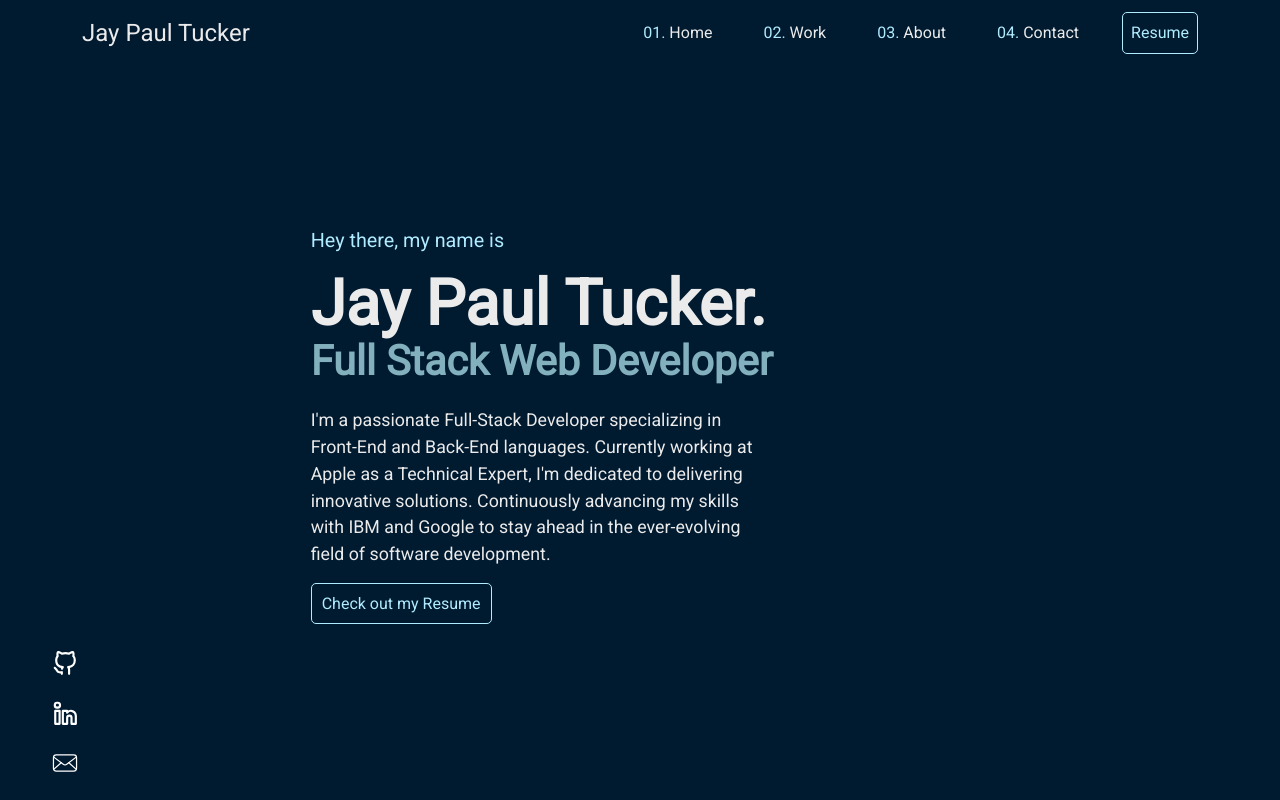
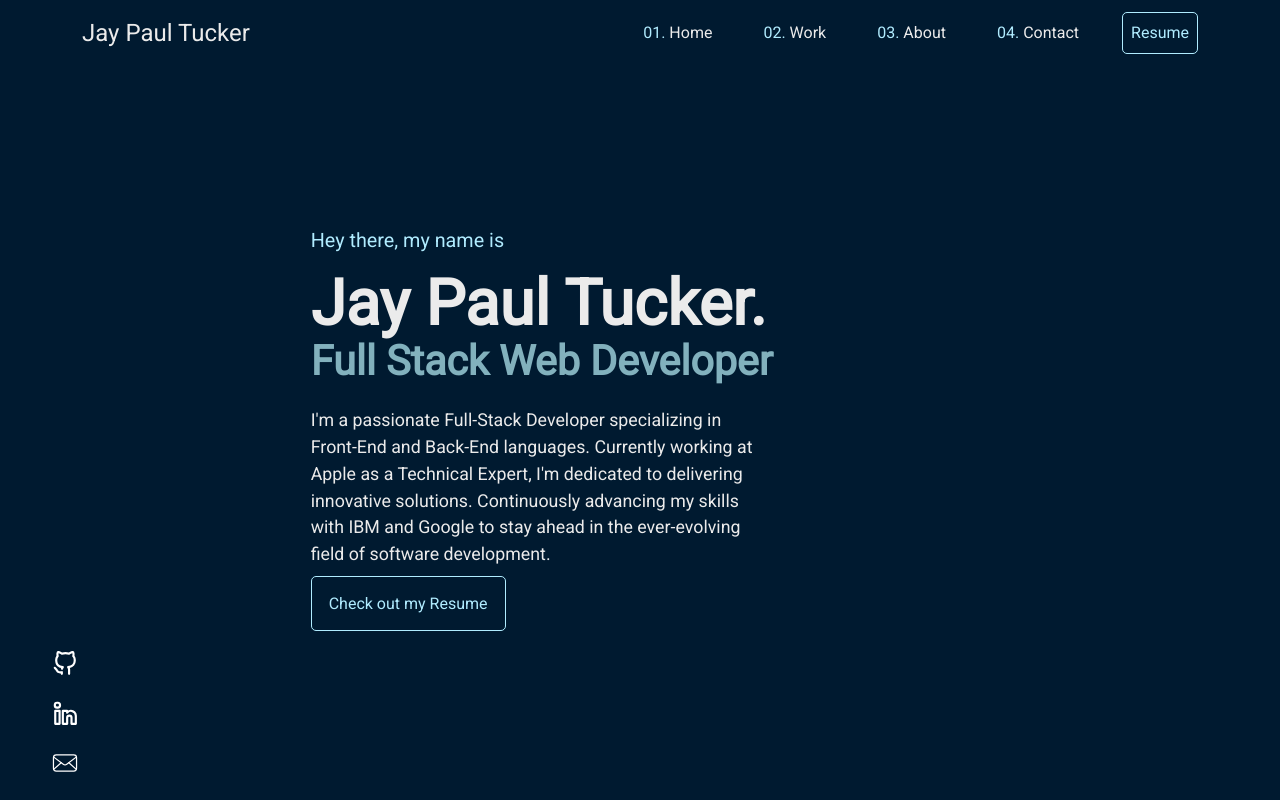
Before and after one commit to JayPTucker/React-Portfolio, a React (Create React App) app: page / in a window 1280 px wide. Built offline with nearby package versions, Linux system fonts and the light colour scheme.

Commit message:
Updated Home.css

```diff
--- a/src/styles/Home.css
+++ b/src/styles/Home.css
@@ -69,7 +69,7 @@ p {
     text-decoration: none;
     color: #b0ecff;
     border: 1px solid #b0ecff;
-    padding: 10px;
+    padding: 17px;
     border-radius: 5px;
     transition: all 0.2s ease-in-out;
   }
```
Also changed, not shown: src/styles/Navbar.css (+0 -3 lines).
